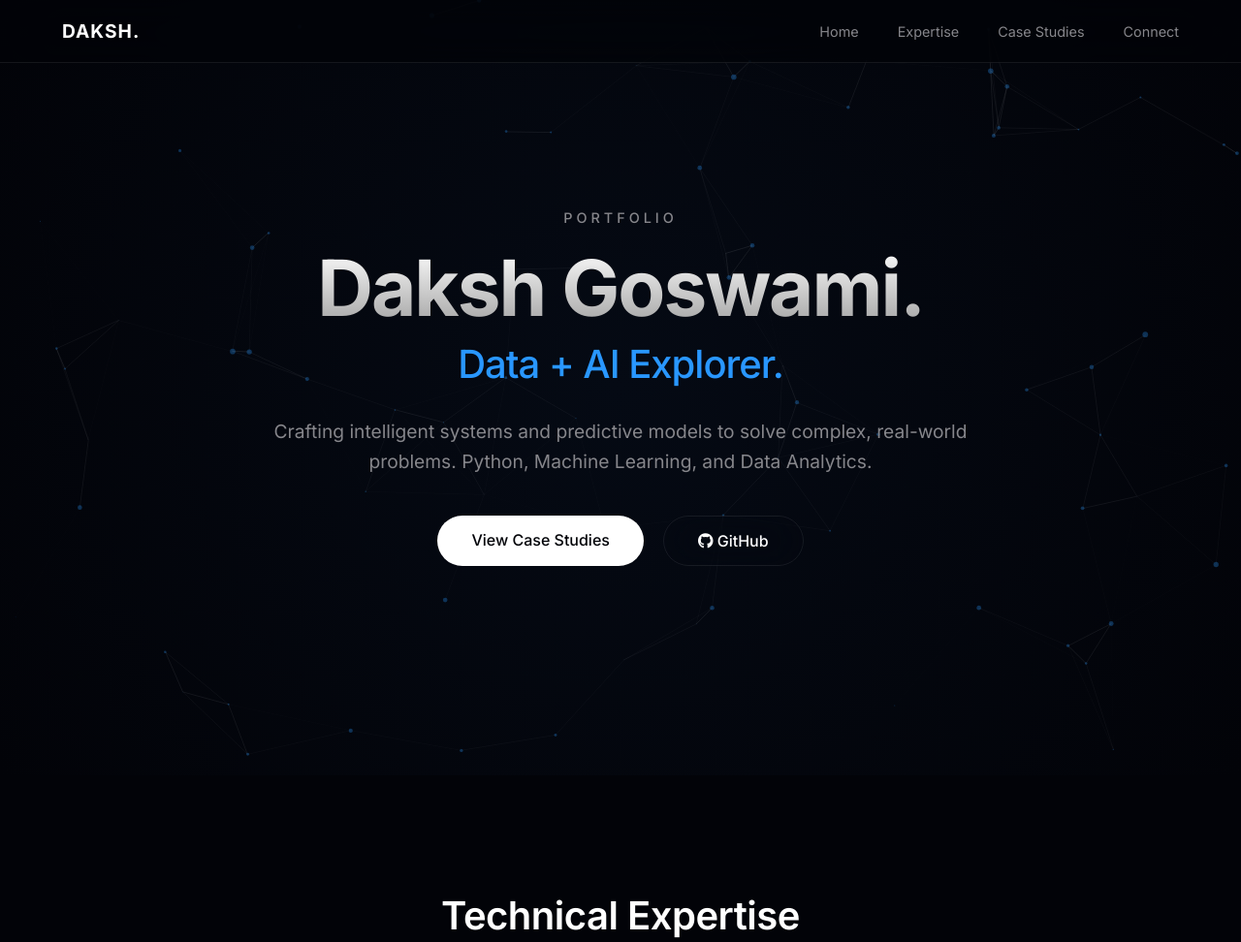
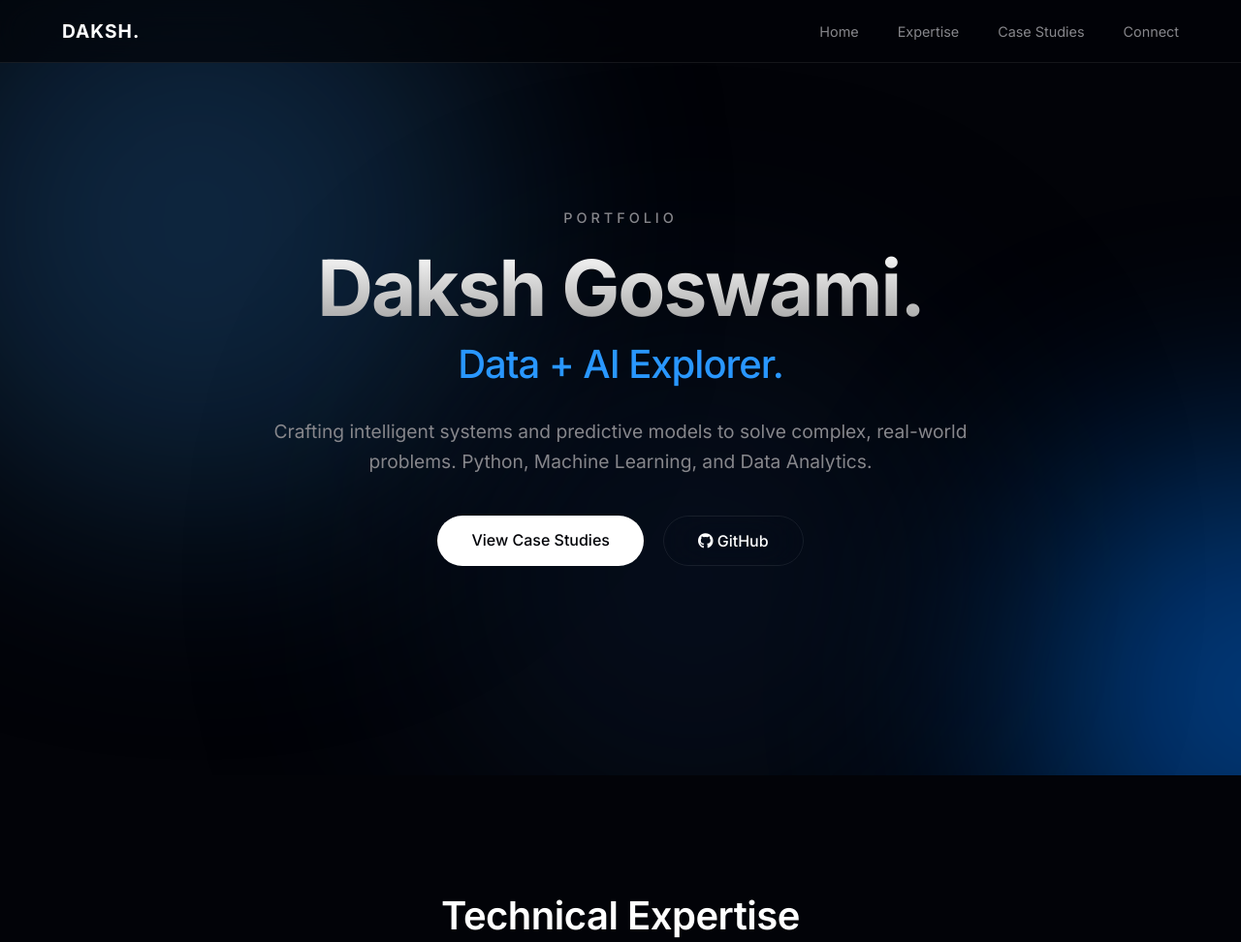
Before and after one commit to Goswamidaksh/portfolio, a plain HTML site: page index.html in a window 1280 px wide. Shown: the top 972 px of the page at 97% size. Drawn offline with nearby package versions, Linux system fonts and the light colour scheme.

Commit message:
Change background to Luxury Animated Gradient Orbs

```diff
--- a/index.html
+++ b/index.html
@@ -12,8 +12,12 @@
 </head>
 <body>
 
-    <!-- Neural Network Particle Background -->
-    <div id="particles-js"></div>
+    <!-- Elegant Animated Orbs Background -->
+    <div class="bg-orbs">
+        <div class="orb orb-1"></div>
+        <div class="orb orb-2"></div>
+        <div class="orb orb-3"></div>
+    </div>
 
     <!-- Navigation -->
     <nav class="glass-nav">
@@ -140,8 +144,6 @@
         <p>Designed with minimal elegance. &copy; 2026 Daksh Goswami.</p>
     </footer>
 
-    <!-- Particles.js Library -->
-    <script src="https://cdn.jsdelivr.net/particles.js/2.0.0/particles.min.js"></script>
     <!-- Custom Scripts -->
     <script src="script.js"></script>
 </body>
--- a/script.js
+++ b/script.js
@@ -1,77 +1,6 @@
 document.addEventListener("DOMContentLoaded", () => {
 
-    // 1. Initialize Particles.js (Neural Network Effect)
-    if(window.particlesJS) {
-        particlesJS("particles-js", {
-            "particles": {
-                "number": {
-                    "value": 60,
-                    "density": {
-                        "enable": true,
-                        "value_area": 800
-                    }
-                },
-                "color": {
-                    "value": "#2997ff" // Apple Blue Accent
-                },
-                "shape": {
-                    "type": "circle",
-                },
-                "opacity": {
-                    "value": 0.3,
-                    "random": false,
-                },
-                "size": {
-                    "value": 3,
-                    "random": true,
-                },
-                "line_linked": {
-                    "enable": true,
-                    "distance": 150,
-                    "color": "#ffffff",
-                    "opacity": 0.1,
-                    "width": 1
-                },
-                "move": {
-                    "enable": true,
-                    "speed": 1.5,
-                    "direction": "none",
-                    "random": true,
-                    "straight": false,
-                    "out_mode": "out",
-                    "bounce": false,
-                }
-            },
-            "interactivity": {
-                "detect_on": "canvas",
-                "events": {
-                    "onhover": {
-                        "enable": true,
-                        "mode": "grab" // Particles connect to mouse
-                    },
-                    "onclick": {
-                        "enable": true,
-                        "mode": "push" // Click adds particles
-                    },
-                    "resize": true
-                },
-                "modes": {
-                    "grab": {
-                        "distance": 200,
-                        "line_linked": {
-                            "opacity": 0.4
-                        }
-                    },
-                    "push": {
-                        "particles_nb": 4
-                    }
-                }
-            },
-            "retina_detect": true
-        });
-    }
-
-    // 2. Intersection Observer for Smooth Scroll Animations
+    // 1. Intersection Observer for Smooth Scroll Animations
     const faders = document.querySelectorAll('.fade-in');
 
     const appearOptions = {
@@ -94,7 +23,7 @@ document.addEventListener("DOMContentLoaded", () => {
         appearOnScroll.observe(fader);
     });
 
-    // 3. Smooth scrolling for navigation links
+    // 2. Smooth scrolling for navigation links
     document.querySelectorAll('a[href^="#"]').forEach(anchor => {
         anchor.addEventListener('click', function (e) {
             e.preventDefault();
--- a/style.css
+++ b/style.css
@@ -32,15 +32,31 @@ body {
     -webkit-font-smoothing: antialiased;
 }
 
-/* Neural Network Background Canvas */
-#particles-js {
+/* Luxury Animated Orbs Background */
+.bg-orbs {
     position: fixed;
-    top: 0;
-    left: 0;
-    width: 100%;
-    height: 100%;
+    top: 0; left: 0; width: 100%; height: 100%;
     z-index: -1;
-    background: radial-gradient(circle at center, #050a14 0%, #020308 100%);
+    overflow: hidden;
+    background-color: var(--bg-color);
+}
+
+.orb {
+    position: absolute;
+    border-radius: 50%;
+    filter: blur(120px);
+    opacity: 0.5;
+    animation: floatOrb 25s infinite alternate ease-in-out;
+}
+
+.orb-1 { width: 45vw; height: 45vw; background: #1a4a76; top: -10%; left: -10%; }
+.orb-2 { width: 35vw; height: 35vw; background: #007aff; bottom: -10%; right: -10%; animation-delay: -5s; }
+.orb-3 { width: 40vw; height: 40vw; background: #0a192f; top: 30%; left: 30%; animation-delay: -12s; }
+
+@keyframes floatOrb {
+    0% { transform: translate(0, 0) scale(1); }
+    50% { transform: translate(10vw, 5vw) scale(1.1); }
+    100% { transform: translate(-5vw, 15vw) scale(0.9); }
 }
 
 /* Glassmorphism Classes */
```
